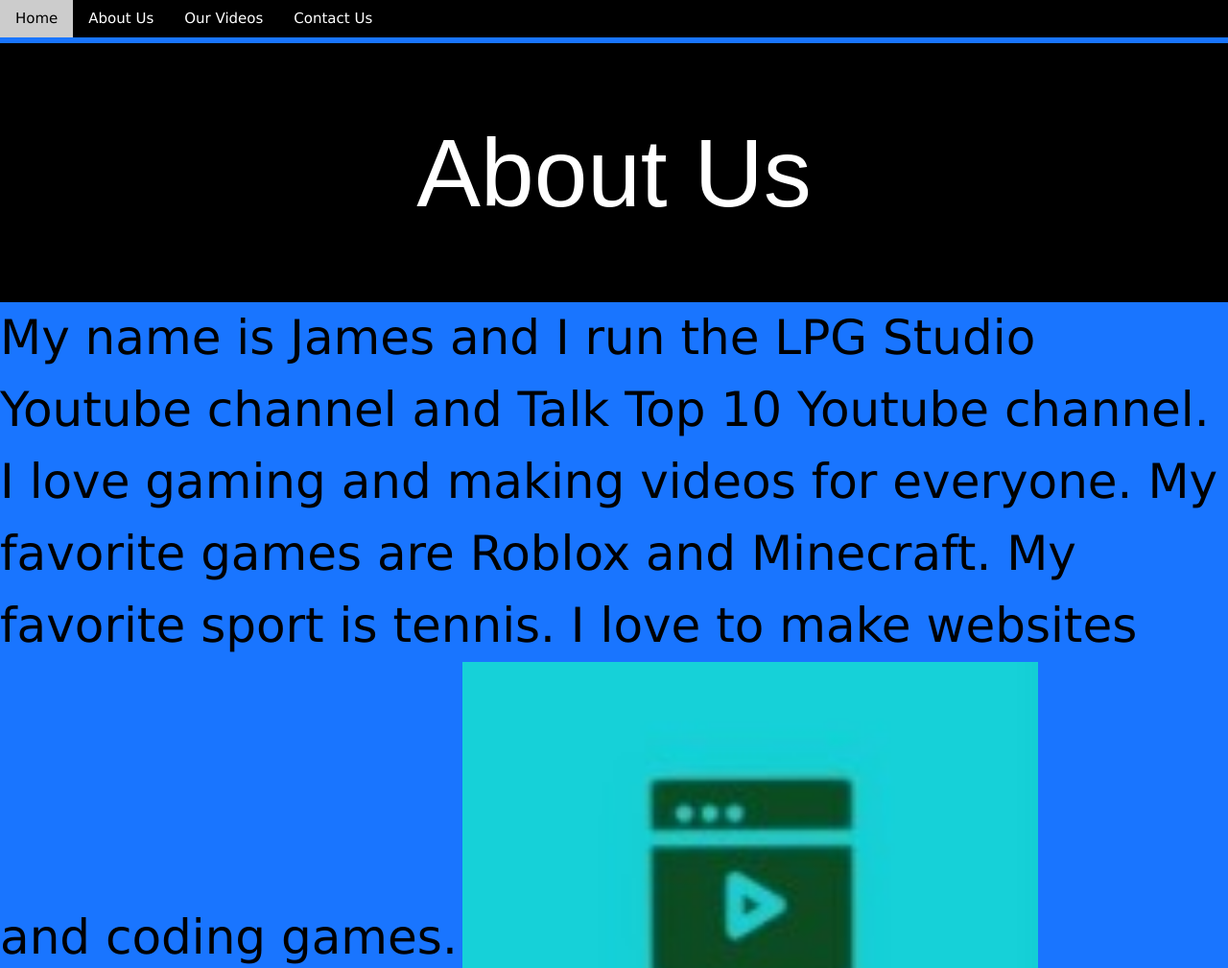
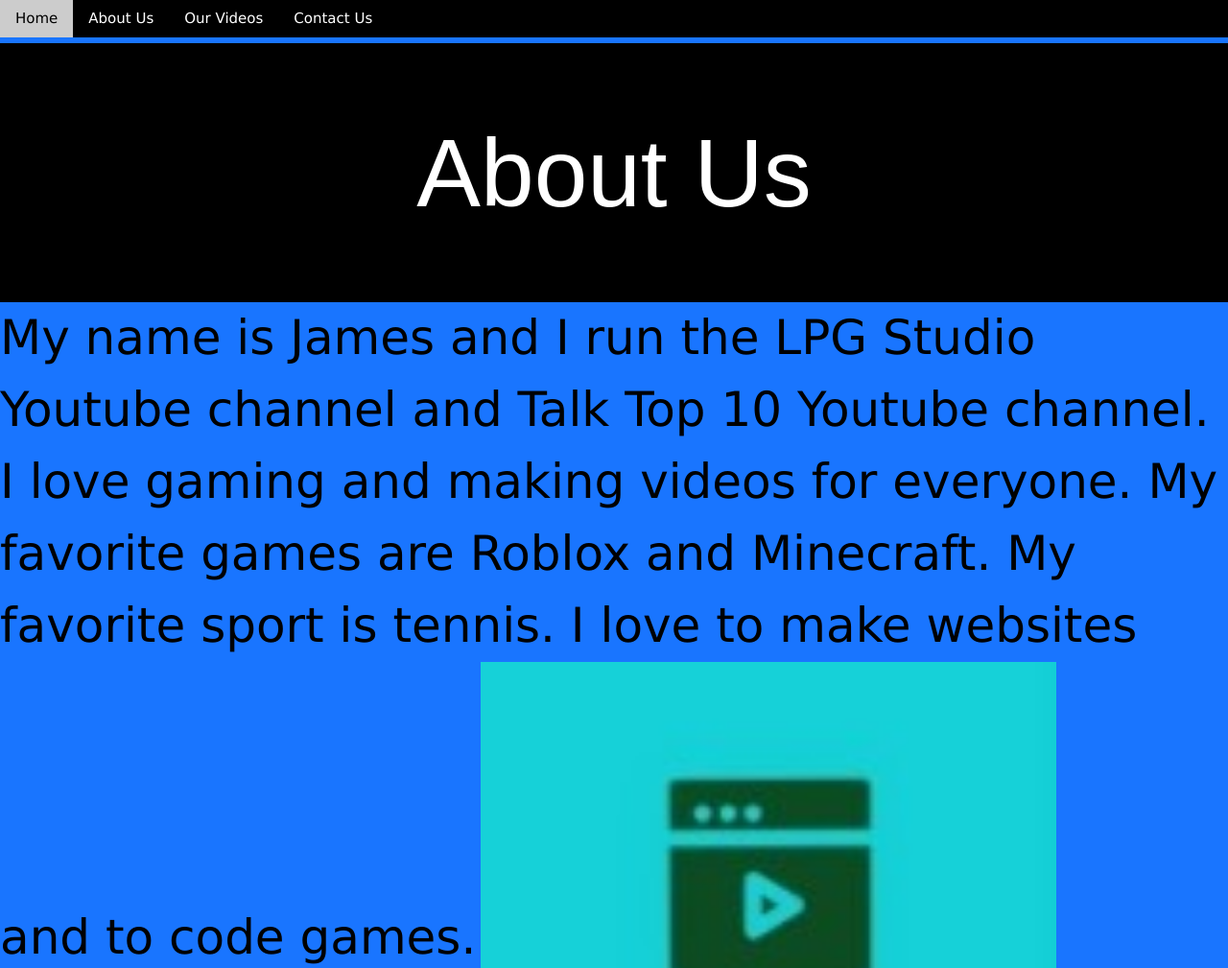
Before and after one commit to lcbthecuber/lcbthecuber.github.io, a plain HTML site: page aboutus.html in a window 1280 px wide. Shown: the top 1009 px of the page at 96% size. Drawn offline with nearby package versions, Linux system fonts and the light colour scheme.

Commit message:
fixed spelling and grammer

```diff
--- a/aboutus.html
+++ b/aboutus.html
@@ -22,7 +22,7 @@
     <header> About Us</header>
 </head>
 <body>
-    <p1>My name is James and I run the LPG Studio Youtube channel and Talk Top 10 Youtube channel. I love gaming and making videos for everyone. My favorite games are Roblox and Minecraft.  My favorite sport is tennis. I love to make websites and coding games.</p1>
+    <p1>My name is James and I run the LPG Studio Youtube channel and Talk Top 10 Youtube channel. I love gaming and making videos for everyone. My favorite games are Roblox and Minecraft.  My favorite sport is tennis. I love to make websites and to code games.</p1>
     <img src="LPG.png" width="600" height="600">
     <img src="TalkTop10.png" width="600" height="600">
 
```
Also changed, not shown: index.html (+1 -1 lines).
